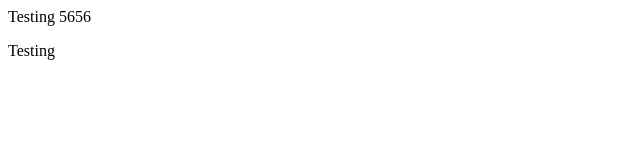
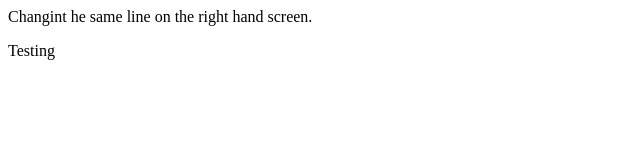
Before and after one commit to Ryan8765/gittest, a plain HTML site: page index.html in a window 1280 px wide. Shown: the whole page, without its empty margins (0-640 px from the left). Drawn offline with Linux system fonts and the light colour scheme.

Commit message:
Changed the same line on the right

```diff
--- a/index.html
+++ b/index.html
@@ -6,7 +6,7 @@
     <title>Document</title>
 </head>
 <body>
-    <p>Testing 5656</p>
+    <p>Changint he same line on the right hand screen.</p>
     <p>Testing</p>
 
 </body>
```
